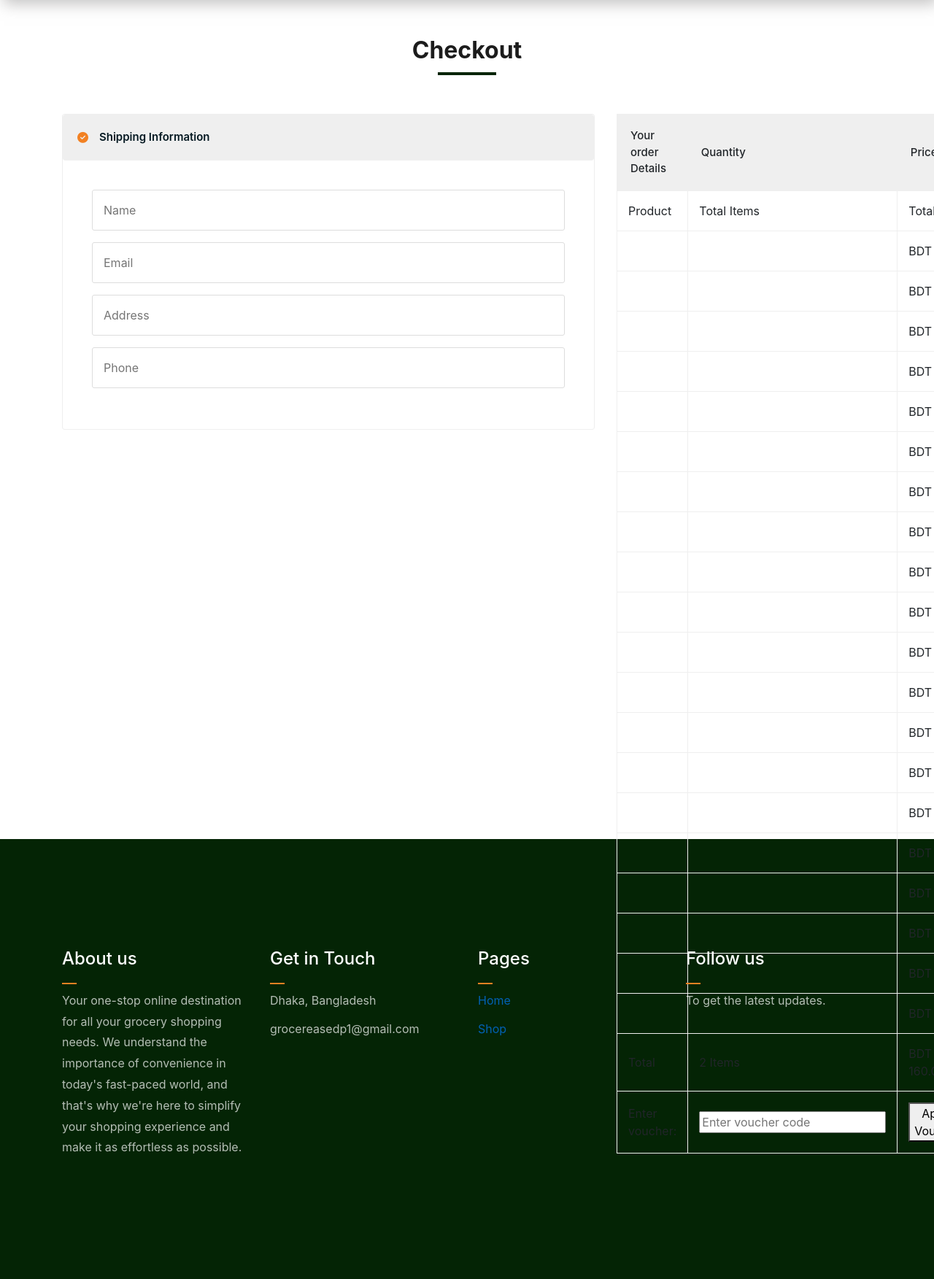
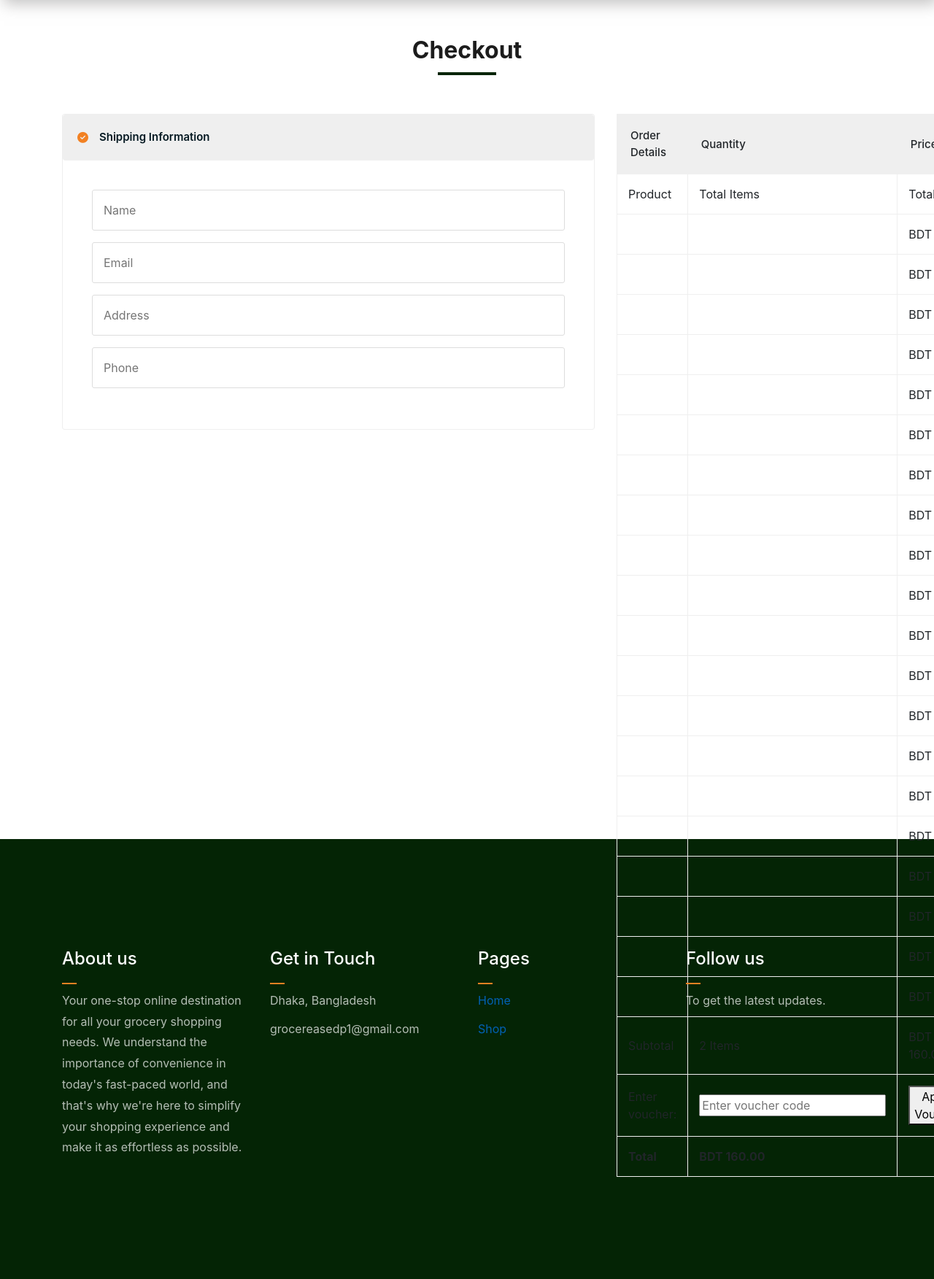
Before and after one commit to abrarwritescode/GrocerEase, a Django app: template GrocerEase/projects/templates/customer/checkout.html in a window 1280 px wide. Shown: the part 70-1823 px from the top of the page at 73% size. Run offline with Django 4.2, Linux system fonts and the light colour scheme; the template is opened without the code that fills it: values that come from a table or form of the project are taken from there, others are empty; data comes from the database, SQL or seed files in the repository; both versions use the stored data as it was after the commit; some libraries are stand-ins or nearby versions.

Commit message:
voucher updated price in stripe interface fixed

```diff
--- a/GrocerEase/projects/templates/customer/checkout.html
+++ b/GrocerEase/projects/templates/customer/checkout.html
@@ -60,7 +60,7 @@
                         <table class="order-details">
 							<thead>
                                 <tr>
-                                    <th>Your order Details</th>
+                                    <th>Order Details</th>
                                     <th>Quantity</th>
                                     <th>Price</th>
                                 </tr>
@@ -81,7 +81,7 @@
                             </tbody>
                             <tbody class="checkout-details">
                                 <tr>
-                                    <td>Total</td>
+                                    <td>Subtotal</td>
                                     <td>{{order.get_cart_items}} Items</td>
                                     <td id="total-amount">BDT {{order.get_cart_total|floatformat:2}}</td>
                                 </tr>
@@ -91,6 +91,14 @@
                                     <td><input id="vouchercode" name="vouchercode" type="text" placeholder="Enter voucher code">
                                     </td>
                                     <td><button type="button" id="applyVoucherBtn">Apply Voucher</button></td>
+                                </tr>
+                                <tr>
+                                    <td><b>Total</b></td>
+                                    {% if order.payment == 0.00 %}
+                                    <td><b>BDT {{ order.get_cart_total }}</b></td>
+                                    {% else %}
+                                    <td><b>BDT {{ order.payment }}</b></td>
+                                    {% endif %}
                                 </tr>
                             </tbody></form>
 
@@ -156,6 +164,7 @@
                 }
             }
         });
+
     } else {
         var amountInCents = '0';
         $('#total-amount').text('BDT 0.00');
@@ -185,6 +194,7 @@
         success: function (saveData) {
             if (saveData.success) {
                 console.log('Updated price saved to the database:', saveData);
+                location.reload();
             } else {
                 console.error('Failed to save updated price to the database:', saveData.error_message);
             }
```
Also changed, not shown: GrocerEase/db.sqlite3.
